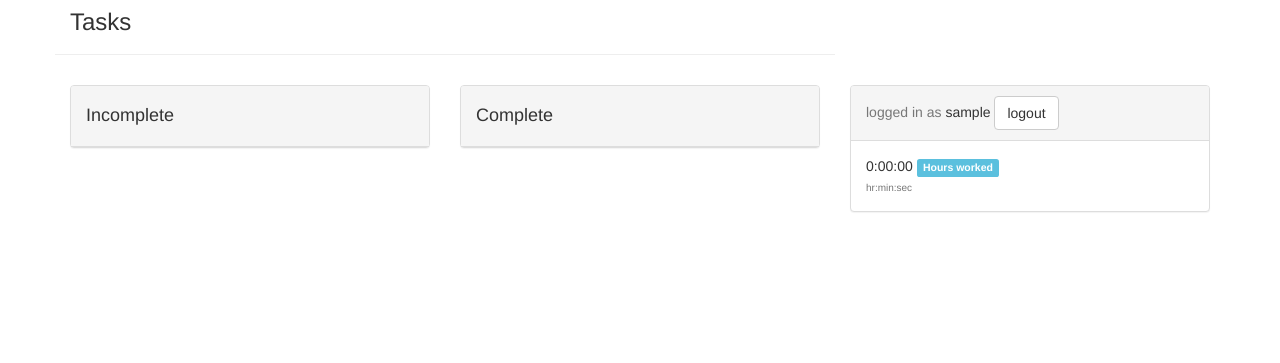
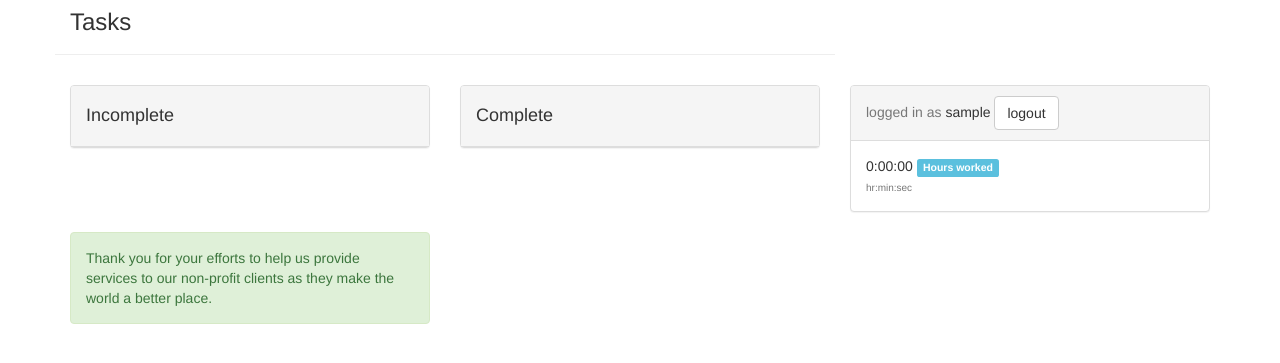
Before and after one commit to whitemike889/csr, a Django app: template data/templates/data/images.html in a window 1280 px wide. Shown: the part 51-414 px from the top of the page. Run offline with Django 3.2, Linux system fonts and the light colour scheme; the template is opened without the code that fills it, so the values that code supplies are empty; the visitor is signed in with stand-in values (Sample User, id 1); some libraries are stand-ins or nearby versions.

Commit message:
added a message box

```diff
--- a/data/models.py
+++ b/data/models.py
@@ -16,8 +16,8 @@ def get_now():
 class Constants:
     workdates = {
         '0': {
-            'start': datetime.datetime(2016, 7, 11, 0, 01),
-            'end': datetime.datetime(2016, 7, 14, 23, 59),
+            'start': datetime.datetime(2016, 8, 24, 0, 01),
+            'end': datetime.datetime(2016, 8, 27, 23, 59),
             },
         '1': {
             'start': datetime.datetime(2016, 7, 12, 0, 01),
--- a/data/templates/data/images.html
+++ b/data/templates/data/images.html
@@ -49,6 +49,7 @@
             </div>
         </div>
         {% include "data/includes/info.html" %}
+        {% include "data/includes/message.html" %}
         {% include "includes/hometimer.html" %}
         {% include "includes/timeout.html" %}
     </div><!-- /.row -->
--- /dev/null
+++ b/data/templates/data/includes/message.html
@@ -0,0 +1,10 @@
+<div class="col-xs-12 col-sm-4 col-md-4">
+    <div class="alert alert-success" role="alert">
+            <div class="row">
+                <div class="col-md-12">
+                    Thank you for your efforts to help us provide services to our non-profit clients as they make the world a better place.
+                </div>
+            </div>
+        </div>
+    </div>
+</div>
```
